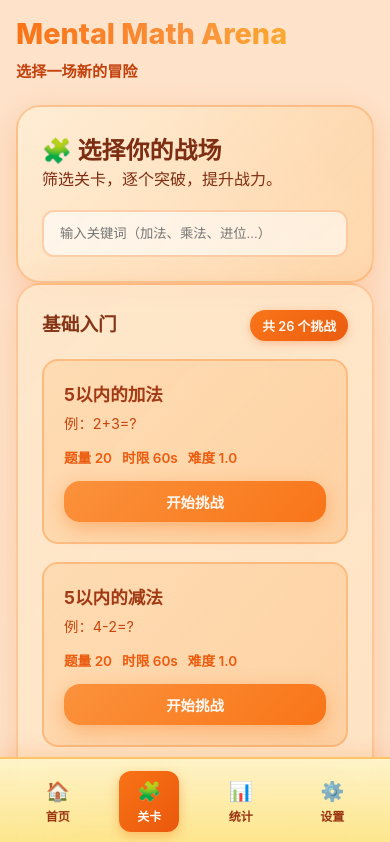
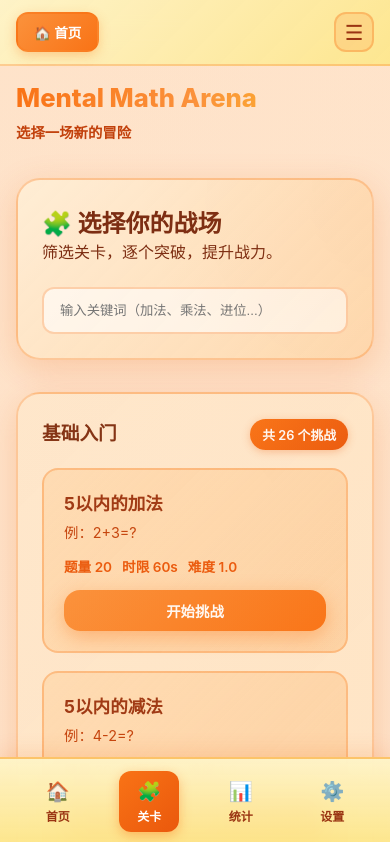
Before and after one commit to jonesjylee0614/MentalMathGame, a React (Vite) app: page /levels in a window 390 px wide. Shown: the top 842 px of the page. Built offline with nearby package versions, Linux system fonts and the light colour scheme.

Commit message:
Implement top bar and menu panel in Layout component for enhanced navigation; update styles for improved responsiveness and user experience across devices.

```diff
--- a/src/components/Layout.tsx
+++ b/src/components/Layout.tsx
@@ -53,6 +53,57 @@ export const Layout = ({ children }: PropsWithChildren) => {
         <div className={styles.sidebarGlow} />
       </aside>
       <main className={styles.main}>
+        <div className={styles.topBar}>
+          <button className={styles.homeButton} onClick={() => navigate('/')}>
+            🏠 首页
+          </button>
+          <div className={styles.topBarRight}>
+            <div className={styles.userInfo}>
+              <span className={styles.userName}>{profile.name}</span>
+              <span className={styles.userScore}>{stats.totalScore} 分</span>
+            </div>
+            <button className={styles.menuButton} onClick={() => setShowMenu(!showMenu)}>
+              ☰
+            </button>
+          </div>
+        </div>
+
+        {showMenu && (
+          <>
+            <div className={styles.menuOverlay} onClick={() => setShowMenu(false)} />
+            <div className={styles.menuPanel}>
+              <div className={styles.menuHeader}>
+                <h3>菜单</h3>
+                <button className={styles.closeButton} onClick={() => setShowMenu(false)}>×</button>
+              </div>
+              <div className={styles.menuItems}>
+                <button className={styles.menuItem} onClick={() => handleMenuClick('/')}>
+                  <span className={styles.menuIcon}>🏠</span>
+                  <span>首页</span>
+                </button>
+                <button className={styles.menuItem} onClick={() => handleMenuClick('/levels')}>
+                  <span className={styles.menuIcon}>🧩</span>
+                  <span>关卡</span>
+                </button>
+                <button className={styles.menuItem} onClick={() => handleMenuClick('/stats')}>
+                  <span className={styles.menuIcon}>📊</span>
+                  <span>统计</span>
+                </button>
+                <button className={styles.menuItem} onClick={() => handleMenuClick('/settings')}>
+                  <span className={styles.menuIcon}>⚙️</span>
+                  <span>设置</span>
+                </button>
+              </div>
+              <div className={styles.menuFooter}>
+                <div className={styles.profileInfo}>
+                  <p className={styles.profileName}>{profile.name}</p>
+                  <p className={styles.profileScore}>累计积分: {stats.totalScore}</p>
+                </div>
+              </div>
+            </div>
+          </>
+        )}
+
         <header className={styles.header}>
           <h1 className={styles.title}>Mental Math Arena</h1>
           <p className={styles.subtitle}>{subtitle}</p>
--- a/src/styles/HomePage.module.css
+++ b/src/styles/HomePage.module.css
@@ -143,7 +143,7 @@
   .hero {
     grid-template-columns: 1fr;
     gap: 28px;
-    padding: 24px;
+    padding: 28px 24px;
   }
 
   .hero h2 {
@@ -157,6 +157,10 @@
   .recentCard {
     grid-template-columns: 1fr;
     gap: 20px;
-    padding: 20px;
+    padding: 24px 20px;
+  }
+
+  .sectionHeader {
+    margin-bottom: 20px;
   }
 }
--- a/src/styles/Layout.module.css
+++ b/src/styles/Layout.module.css
@@ -109,6 +109,7 @@
   font-weight: 800;
   margin-bottom: 8px;
   background: linear-gradient(90deg, #f97316, #fb923c, #fbbf24);
+  background-clip: text;
   -webkit-background-clip: text;
   -webkit-text-fill-color: transparent;
 }
@@ -131,7 +132,226 @@
   display: none;
 }
 
+.topBar {
+  display: none;
+}
+
+.menuOverlay {
+  display: none;
+}
+
+.menuPanel {
+  display: none;
+}
+
 @media (max-width: 1024px) {
+  .topBar {
+    display: flex;
+    justify-content: space-between;
+    align-items: center;
+    padding: 16px 20px;
+    background: linear-gradient(135deg, rgba(254, 243, 199, 0.95), rgba(253, 230, 138, 0.9));
+    border-bottom: 2px solid rgba(249, 115, 22, 0.3);
+    backdrop-filter: blur(12px);
+    position: sticky;
+    top: 0;
+    z-index: 100;
+  }
+
+  .homeButton {
+    padding: 10px 20px;
+    border-radius: 12px;
+    border: 2px solid rgba(249, 115, 22, 0.3);
+    background: linear-gradient(135deg, #fb923c, #f97316);
+    color: #fff;
+    font-weight: 700;
+    font-size: 0.95rem;
+    cursor: pointer;
+    transition: all 0.2s ease;
+    box-shadow: 0 4px 12px rgba(249, 115, 22, 0.3);
+  }
+
+  .homeButton:hover {
+    transform: translateY(-2px);
+    box-shadow: 0 6px 16px rgba(249, 115, 22, 0.4);
+  }
+
+  .topBarRight {
+    display: flex;
+    align-items: center;
+    gap: 16px;
+  }
+
+  .userInfo {
+    display: flex;
+    flex-direction: column;
+    align-items: flex-end;
+    gap: 2px;
+  }
+
+  .userName {
+    font-weight: 700;
+    color: #9a3412;
+    font-size: 0.95rem;
+  }
+
+  .userScore {
+    font-weight: 600;
+    color: #ea580c;
+    font-size: 0.85rem;
+  }
+
+  .menuButton {
+    width: 44px;
+    height: 44px;
+    border-radius: 12px;
+    border: 2px solid rgba(249, 115, 22, 0.3);
+    background: rgba(251, 146, 60, 0.2);
+    color: #9a3412;
+    font-size: 1.5rem;
+    cursor: pointer;
+    transition: all 0.2s ease;
+    display: flex;
+    align-items: center;
+    justify-content: center;
+  }
+
+  .menuButton:hover {
+    background: rgba(251, 146, 60, 0.3);
+    transform: scale(1.05);
+  }
+
+  .menuOverlay {
+    display: block;
+    position: fixed;
+    inset: 0;
+    background: rgba(0, 0, 0, 0.5);
+    z-index: 999;
+    animation: fadeIn 0.2s ease;
+  }
+
+  .menuPanel {
+    display: flex;
+    flex-direction: column;
+    position: fixed;
+    top: 0;
+    right: 0;
+    width: 320px;
+    max-width: 85vw;
+    height: 100vh;
+    background: linear-gradient(135deg, rgba(255, 237, 213, 0.98), rgba(254, 215, 170, 0.95));
+    backdrop-filter: blur(16px);
+    border-left: 2px solid rgba(249, 115, 22, 0.3);
+    box-shadow: -4px 0 20px rgba(0, 0, 0, 0.15);
+    z-index: 1000;
+    animation: slideInRight 0.3s ease;
+  }
+
+  @keyframes slideInRight {
+    from {
+      transform: translateX(100%);
+    }
+    to {
+      transform: translateX(0);
+    }
+  }
+
+  .menuHeader {
+    display: flex;
+    justify-content: space-between;
+    align-items: center;
+    padding: 20px 24px;
+    border-bottom: 2px solid rgba(249, 115, 22, 0.2);
+  }
+
+  .menuHeader h3 {
+    font-size: 1.4rem;
+    color: #9a3412;
+    font-weight: 700;
+  }
+
+  .closeButton {
+    width: 36px;
+    height: 36px;
+    border-radius: 8px;
+    border: 2px solid rgba(249, 115, 22, 0.3);
+    background: rgba(251, 146, 60, 0.15);
+    color: #9a3412;
+    font-size: 1.8rem;
+    font-weight: 700;
+    cursor: pointer;
+    transition: all 0.2s ease;
+    display: flex;
+    align-items: center;
+    justify-content: center;
+    line-height: 1;
+  }
+
+  .closeButton:hover {
+    background: rgba(251, 146, 60, 0.25);
+    transform: rotate(90deg);
+  }
+
+  .menuItems {
+    flex: 1;
+    display: flex;
+    flex-direction: column;
+    padding: 16px;
+    gap: 12px;
+    overflow-y: auto;
+  }
+
+  .menuItem {
+    display: flex;
+    align-items: center;
+    gap: 16px;
+    padding: 16px 20px;
+    border-radius: 14px;
+    border: 2px solid rgba(249, 115, 22, 0.2);
+    background: rgba(255, 255, 255, 0.6);
+    color: #7c2d12;
+    font-weight: 600;
+    font-size: 1rem;
+    cursor: pointer;
+    transition: all 0.25s ease;
+    text-align: left;
+  }
+
+  .menuItem:hover {
+    background: linear-gradient(135deg, rgba(251, 146, 60, 0.25), rgba(253, 186, 116, 0.2));
+    border-color: rgba(249, 115, 22, 0.4);
+    transform: translateX(4px);
+    box-shadow: 0 4px 12px rgba(249, 115, 22, 0.2);
+  }
+
+  .menuIcon {
+    font-size: 1.5rem;
+  }
+
+  .menuFooter {
+    padding: 20px 24px;
+    border-top: 2px solid rgba(249, 115, 22, 0.2);
+    background: rgba(251, 146, 60, 0.1);
+  }
+
+  .profileInfo {
+    display: flex;
+    flex-direction: column;
+    gap: 8px;
+  }
+
+  .profileName {
+    font-size: 1.1rem;
+    font-weight: 700;
+    color: #9a3412;
+  }
+
+  .profileScore {
+    font-size: 0.9rem;
+    font-weight: 600;
+    color: #ea580c;
+  }
+
   .mobileNav {
     display: flex;
     position: fixed;
@@ -179,6 +399,10 @@
     font-size: 1.2rem;
   }
 
+  .header {
+    margin-top: 0;
+  }
+
   .content {
     padding-bottom: 80px;
   }
@@ -212,18 +436,47 @@
 
 @media (max-width: 640px) {
   .main {
+    padding: 0;
+  }
+
+  .topBar {
+    padding: 12px 16px;
+  }
+
+  .homeButton {
+    padding: 8px 16px;
+    font-size: 0.85rem;
+  }
+
+  .userInfo {
+    display: none;
+  }
+
+  .menuButton {
+    width: 40px;
+    height: 40px;
+    font-size: 1.3rem;
+  }
+
+  .menuPanel {
+    width: 100%;
+    max-width: 100vw;
+  }
+
+  .header {
+    margin-bottom: 20px;
     padding: 16px;
   }
 
-  .header {
-    margin-bottom: 24px;
-  }
-
   .title {
-    font-size: 1.8rem;
+    font-size: 1.6rem;
   }
 
   .subtitle {
-    font-size: 0.95rem;
+    font-size: 0.9rem;
+  }
+
+  .content {
+    padding: 0 16px 80px;
   }
 }
--- a/src/styles/LevelsPage.module.css
+++ b/src/styles/LevelsPage.module.css
@@ -1,8 +1,9 @@
 .searchCard {
   display: grid;
   grid-template-columns: repeat(auto-fit, minmax(240px, 1fr));
-  gap: 20px;
+  gap: 24px;
   align-items: center;
+  padding: 28px;
 }
 
 .searchBox input {
--- a/src/styles/global.css
+++ b/src/styles/global.css
@@ -112,6 +112,9 @@ a {
 
 .fade-in {
   animation: fadeIn 0.6s ease forwards;
+  display: flex;
+  flex-direction: column;
+  gap: 32px;
 }
 
 @keyframes fadeIn {
```
